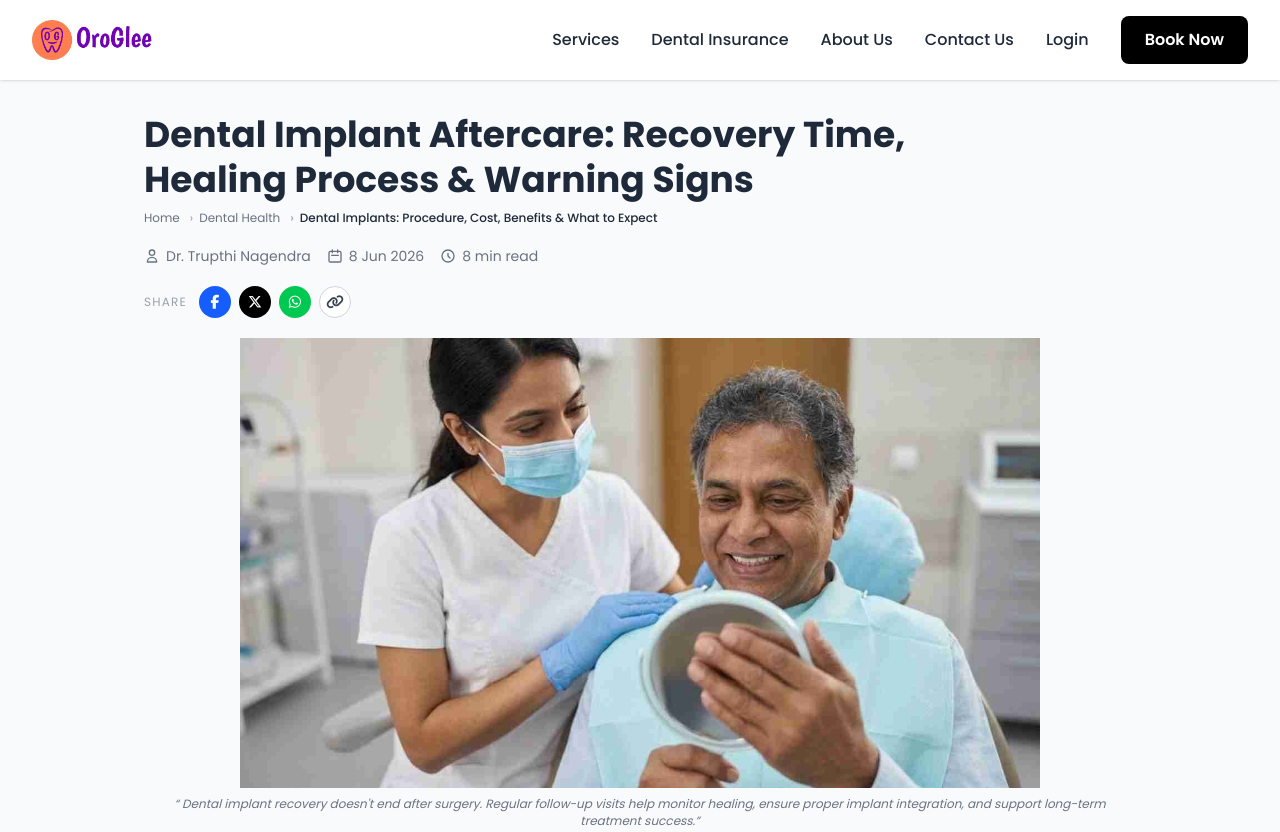
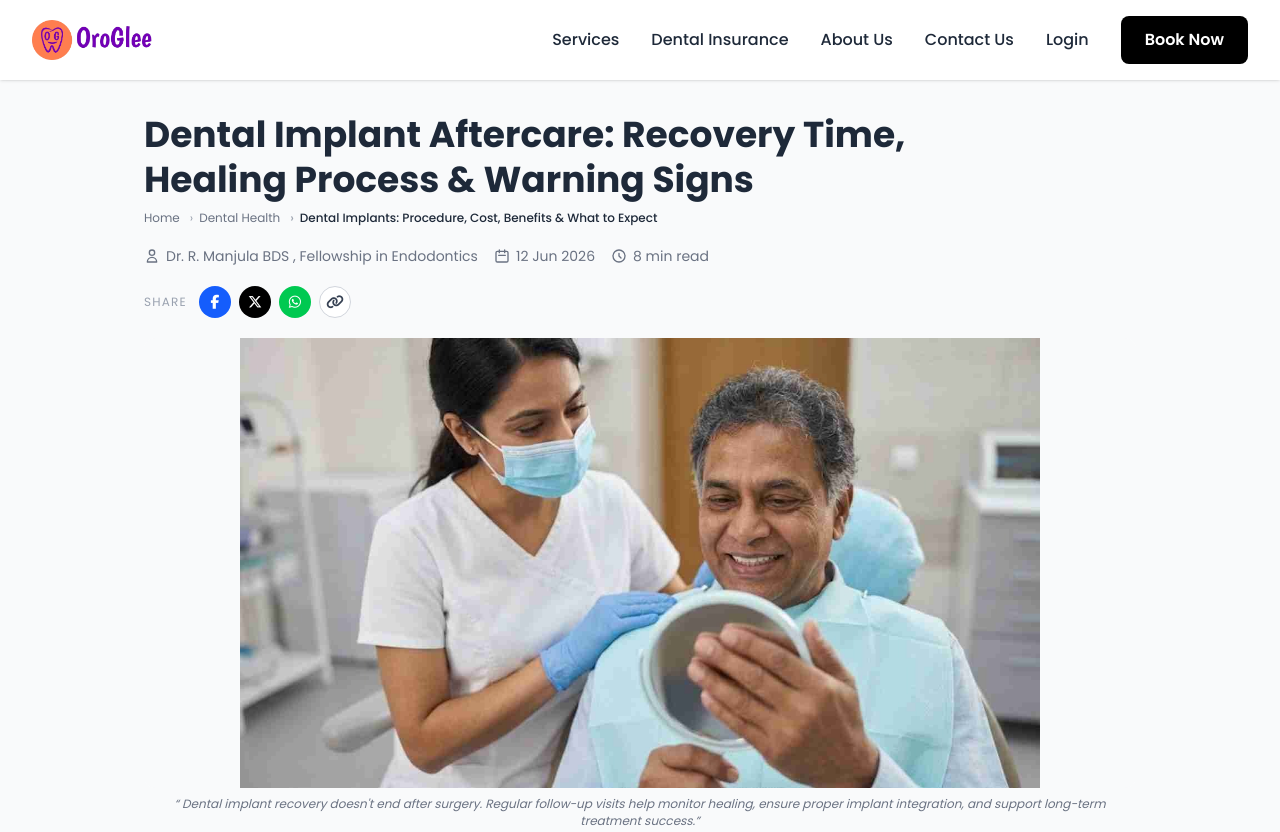
Before and after one commit to Sidhaarthan-K-G/Dental-Implantation-Aftercare, a website: page index.html in a window 1280 px wide. Shown: the top 832 px of the page. Drawn offline with Linux system fonts and the light colour scheme.

Commit message:
..............

```diff
--- a/index.html
+++ b/index.html
@@ -115,13 +115,13 @@
           <svg class="w-4 h-4" fill="none" stroke="currentColor" viewBox="0 0 24 24">
             <path stroke-linecap="round" stroke-linejoin="round" stroke-width="2" d="M16 7a4 4 0 11-8 0 4 4 0 018 0zM12 14a7 7 0 00-7 7h14a7 7 0 00-7-7z"/>
           </svg>
-          Dr. Trupthi Nagendra
+          Dr. R. Manjula BDS , Fellowship in Endodontics
         </span>
         <span class="flex items-center gap-1.5">
           <svg class="w-4 h-4" fill="none" stroke="currentColor" viewBox="0 0 24 24">
             <path stroke-linecap="round" stroke-linejoin="round" stroke-width="2" d="M8 7V3m8 4V3m-9 8h10M5 21h14a2 2 0 002-2V7a2 2 0 00-2-2H5a2 2 0 00-2 2v12a2 2 0 002 2z"/>
           </svg>
-          8 Jun 2026
+          12 Jun 2026
         </span>
         <span class="flex items-center gap-1.5">
           <svg class="w-4 h-4" fill="none" stroke="currentColor" viewBox="0 0 24 24">
```
